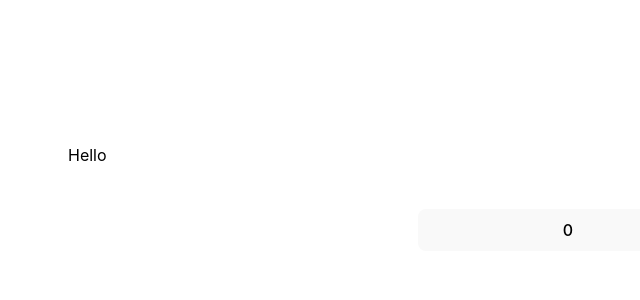
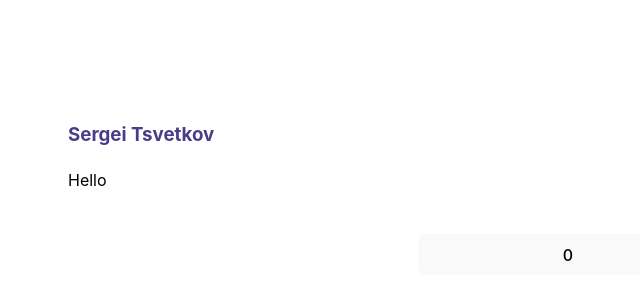
Before and after one commit to tsvetkovsergey/git-practice, a React (Vite) app: page / in a window 1280 px wide. Shown: the part 224-524 px from the top of the page, without its empty margins (72-712 px from the left). Built offline with nearby package versions, Linux system fonts and the light colour scheme.

Commit message:
add author name

```diff
--- a/src/components/UserBox/UserBox.jsx
+++ b/src/components/UserBox/UserBox.jsx
@@ -4,6 +4,7 @@ import './UserBox.styles.css';
 export const UserBox = () => {
   return (
     <div className="box">
+      <h3 className="authorname">Sergei Tsvetkov</h3>
       <p>Hello</p>
     </div>
   );
--- a/src/components/UserBox/UserBox.styles.css
+++ b/src/components/UserBox/UserBox.styles.css
@@ -7,3 +7,7 @@
   width: 1000px;
   color: black;
 }
+
+.authorname {
+  color: darkslateblue;
+}
```
